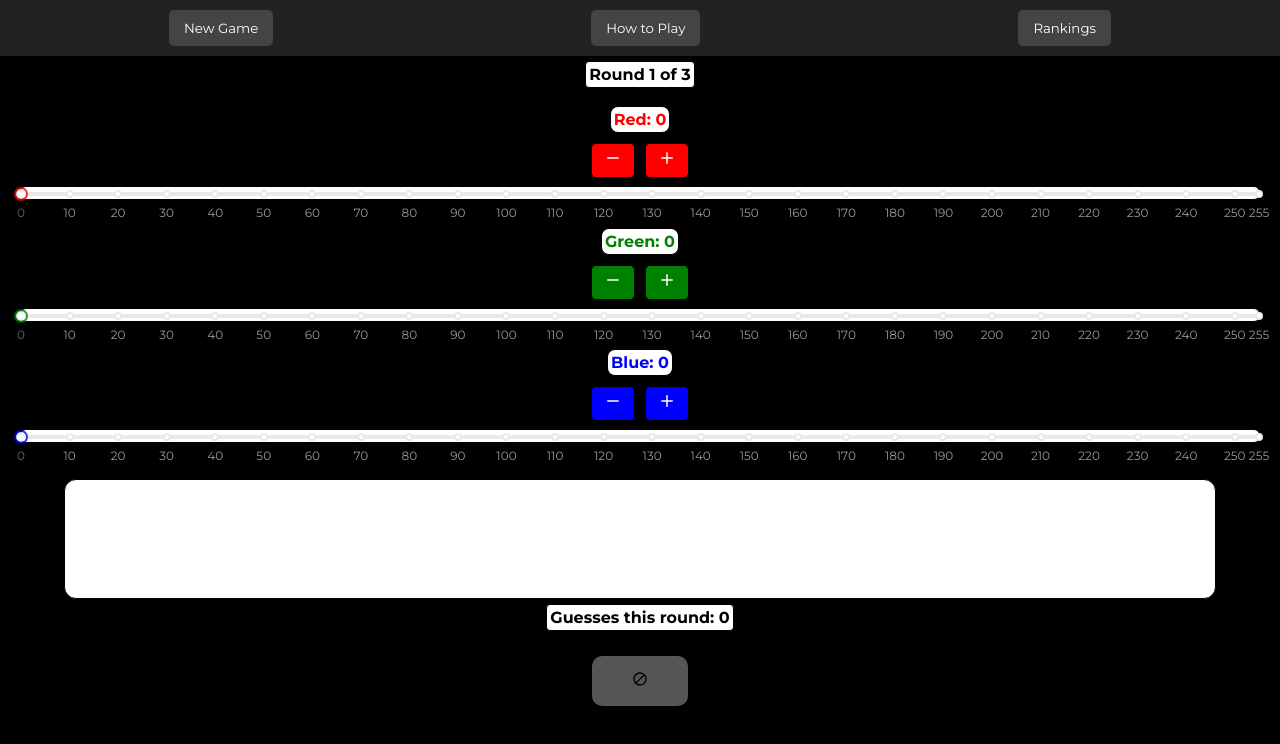
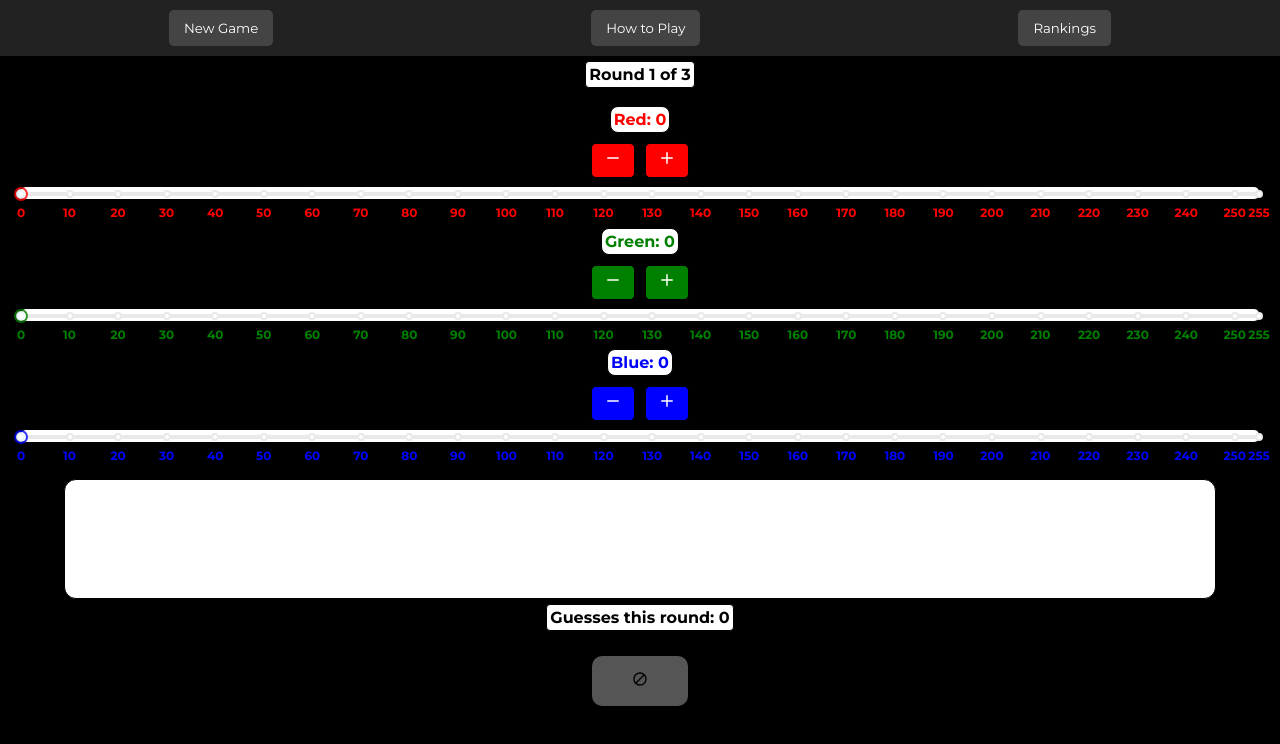
Before and after one commit to t0rbenC0rtes/RGBv3, a React (Vite) app: page / in a window 1280 px wide. Shown: the top 744 px of the page. Built offline with nearby package versions, Linux system fonts and the light colour scheme.

Commit message:
refactor SliderGroup component to dynamically apply marks styling and enhance slider functionality

```diff
--- a/src/components/SliderGroup.jsx
+++ b/src/components/SliderGroup.jsx
@@ -31,12 +31,6 @@ const SliderGroup = ({ onColorChange, guessedColor, lockedSliders }) => {
     handleChange(color, newValue);
   };
 
-  const marks = {};
-  for (let i = 0; i <= 250; i += 10) {
-    marks[i] = `${i}`; // Converts numbers into string labels
-  }
-  marks[255] = "255";
-
   const colors = {
     r: { name: "Red", color: "red" },
     g: { name: "Green", color: "green" },
@@ -45,10 +39,23 @@ const SliderGroup = ({ onColorChange, guessedColor, lockedSliders }) => {
 
   return (
     <div className="slider-group">
-      {Object.keys(colors).map((color) => (
+      {Object.keys(colors).map((color) => {
+        // Define marks inside the loop, so it gets the right color
+        const marks = {};
+        for (let i = 0; i <= 250; i += 10) {
+          marks[i] = {
+            style: { color: colors[color].color, fontWeight: "bold" }, // Apply color dynamically
+            label: `${i}`,
+          };
+        }
+        marks[255] = {
+          style: { color: colors[color].color, fontWeight: "bold" },
+          label: "255",
+        };
+
+        return (
           <div className="slider" key={color}>
             <label style={{ color: colors[color].color }}>
-            {/* ✅ Label matches color */}
               {colors[color].name}: {guessedColor[color]}{" "}
               {lockedSliders[color] ? "✔" : ""}
             </label>
@@ -72,7 +79,7 @@ const SliderGroup = ({ onColorChange, guessedColor, lockedSliders }) => {
               min={0}
               max={255}
               step={10}
-            marks={marks}
+              marks={marks} // ✅ Now correctly colored per slider
               value={guessedColor[color]}
               onChange={(value) => handleChange(color, value)}
               railStyle={{ backgroundColor: `${colors[color].color}40` }}
@@ -82,7 +89,8 @@ const SliderGroup = ({ onColorChange, guessedColor, lockedSliders }) => {
               disabled={lockedSliders[color]}
             />
           </div>
-      ))}
+        );
+      })}
     </div>
   );
 };
```
Also changed, not shown: src/styles/_guessButton.scss (line endings or trailing spaces). Lines whose indentation alone changed are shown as unchanged.
